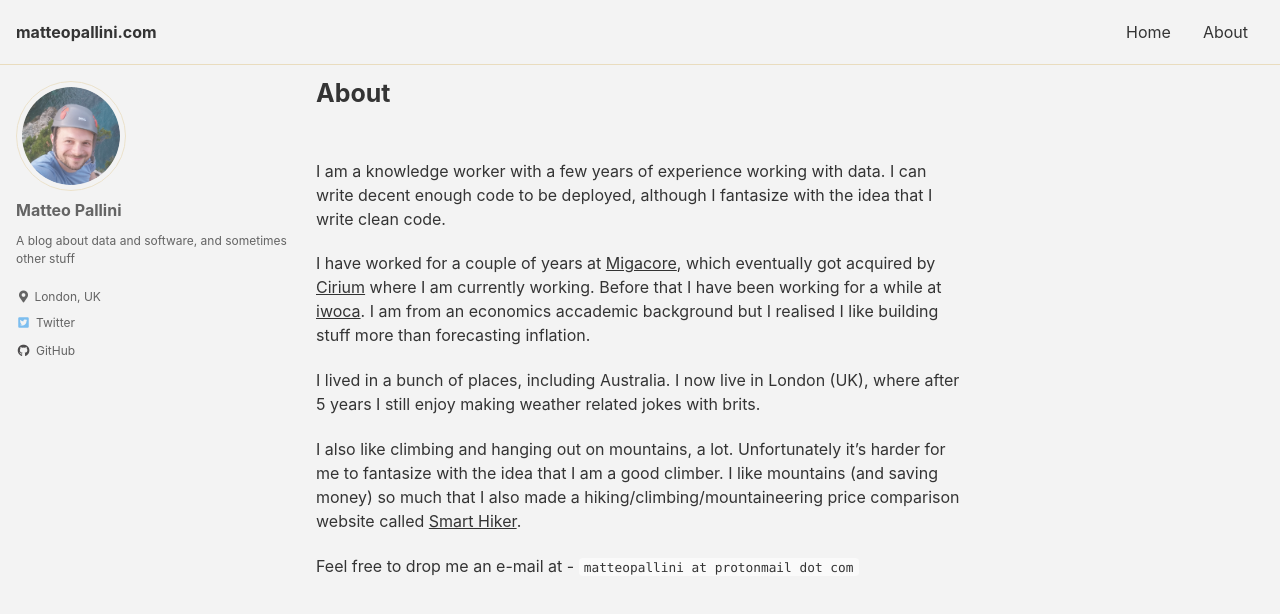
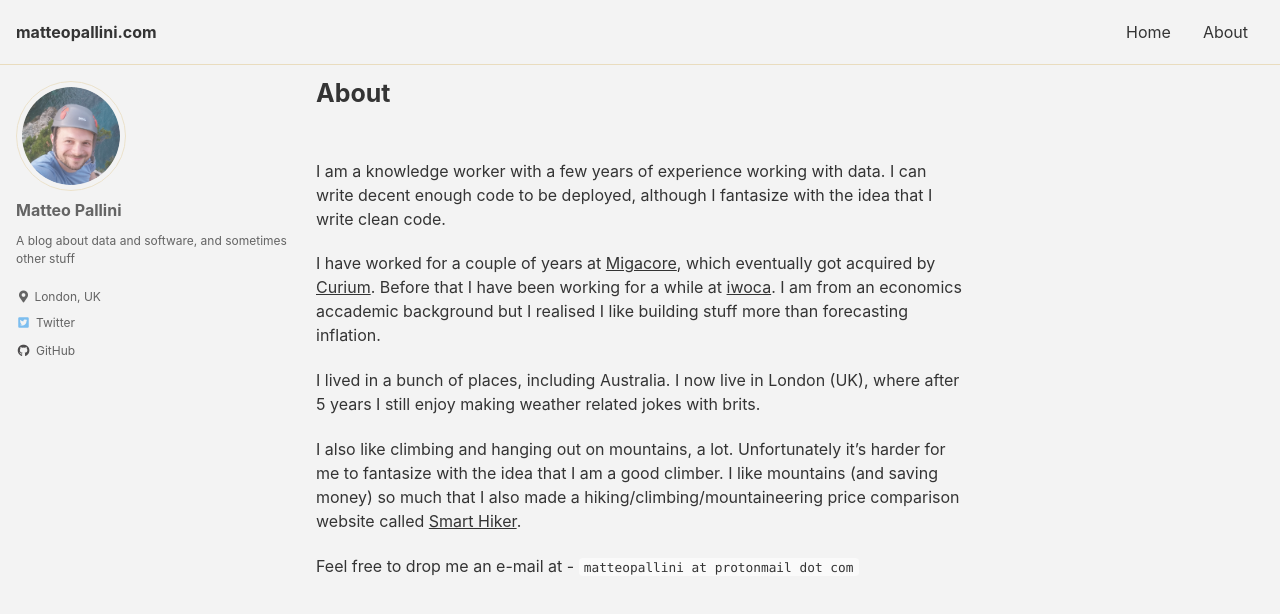
Before and after one commit to matteo-pallini/drabbit17.github.io, a Jekyll site: the page built from about.md, in a window 1280 px wide. Shown: the top 614 px of the page. Built offline with Jekyll 4.4.1, drawn with Linux system fonts in a browser that asks for light colours; cached includes are drawn as plain includes.

Commit message:
Remove Cirium as current employer

```diff
--- a/about.md
+++ b/about.md
@@ -6,7 +6,7 @@
 
 I am a knowledge worker with a few years of experience working with data. I can write decent enough code to be deployed, although I fantasize with the idea that I write clean code.
 
-I have worked for a couple of years at [Migacore](https://migacore.com/), which eventually got acquired by [Cirium](https://www.cirium.com/) where I am currently working. Before that I have been working for a while at [iwoca](https://www.iwoca.co.uk/). I am from an economics accademic background but I realised I like building stuff more than forecasting inflation.
+I have worked for a couple of years at [Migacore](https://migacore.com/), which eventually got acquired by [Curium](https://www.cirium.com/). Before that I have been working for a while at [iwoca](https://www.iwoca.co.uk/). I am from an economics accademic background but I realised I like building stuff more than forecasting inflation.
 
 I lived in a bunch of places, including Australia. I now live in London (UK), where after 5 years I still enjoy making weather related jokes with brits.
 
```
